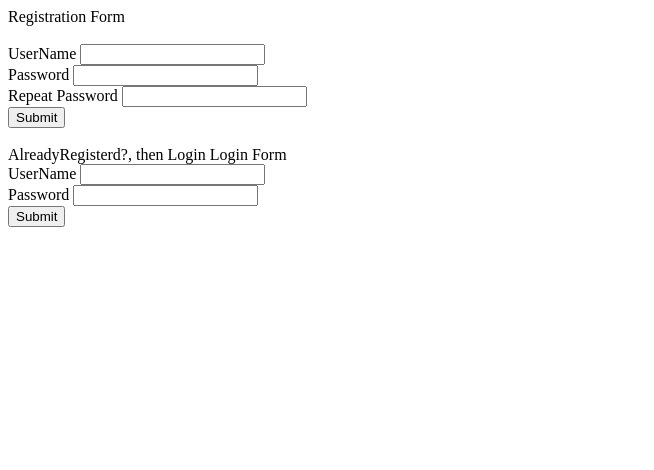
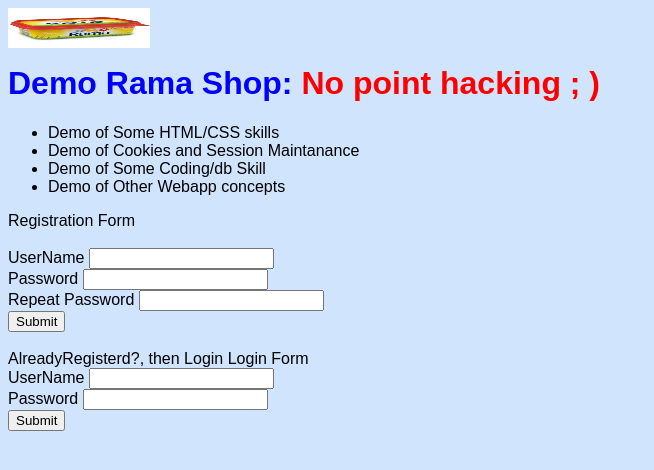
Before and after one commit to SteveHarrison82/ShoppingCartDemo, a Python web app: template templates/LoginPage.html in a window 1280 px wide. Shown: the top 470 px of the page, without its empty margins (0-654 px from the left). Run offline with Jinja, Linux system fonts and the light colour scheme; the template is opened without the code that fills it, so the values that code supplies are empty.

Commit message:
Some CSS style added

```diff
--- a/templates/LoginPage.html
+++ b/templates/LoginPage.html
@@ -1,9 +1,46 @@
 <!DOCTYPE html>
 <html>
 <head>
-    <title></title>
+    <title>Login page</title>
+
+    <style type="text/css">
+
+    body {
+     background-color:#d0e4fe;
+    }
+
+    body {
+    font-family: arial, sans-serif;
+    font-size: 100%;
+     }
+
+    h1  {
+    text-decoration:chartreuse;
+    color: blue;
+     }
+
+    </style>
+
 </head>
 <body>
+
+
+<img src= "/images/butter/rama-new.jpeg" width="142" height="40" style="float:left"/>
+<br>
+<br>
+<h1>Demo Rama Shop:
+    <span style="color: red"> No point hacking ; )
+</span> </h1>
+
+
+
+<ul>
+    <li>Demo of Some HTML/CSS skills</li>
+    <li>Demo of Cookies and Session Maintanance</li>
+    <li>Demo of Some Coding/db Skill</li>
+    <li>Demo of Other Webapp concepts</li>
+</ul>
+
 
 <form method="post">
     <label>Registration Form</label>
```
